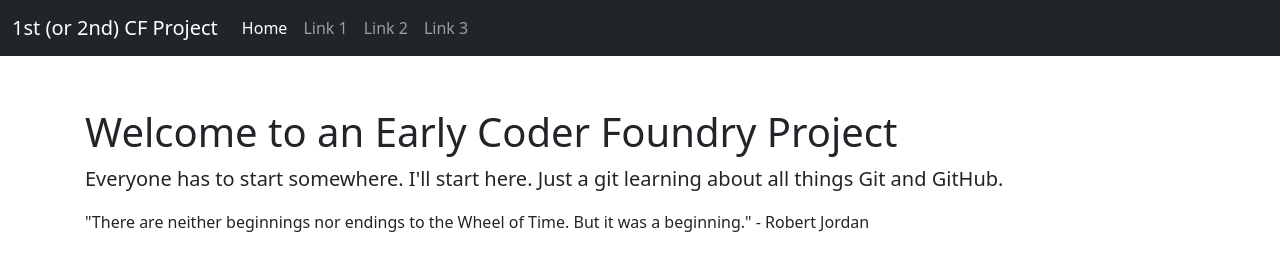
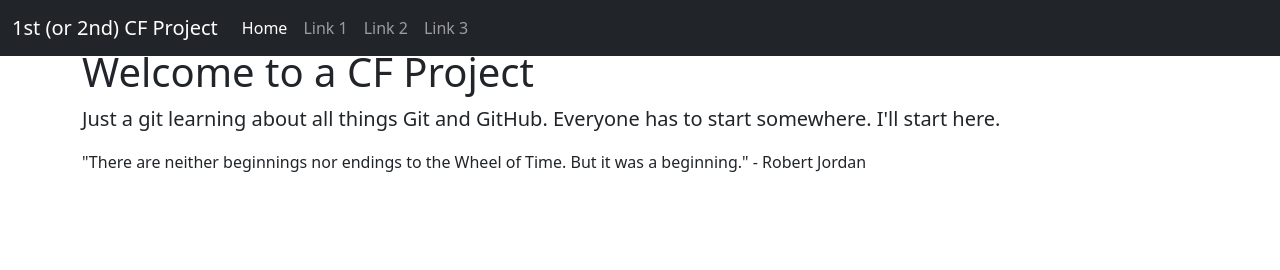
Before and after one commit to 37LeBlanc/CoderFoundryProject1, a plain HTML site: page index.html in a window 1280 px wide. Drawn offline with nearby package versions, Linux system fonts and the light colour scheme.

Commit message:
Learning about Changes and Pushes
Thought it strange that the padding for the title doesn't match Bobby's example. Not sure what's going on there.

```diff
--- /dev/null
+++ b/css/site.css
@@ -0,0 +1,3 @@
+    main.container {
+        padding: 90px 15px 0px;
+    }
--- a/index.html
+++ b/index.html
@@ -11,12 +11,8 @@
     <link href="https://cdn.jsdelivr.net/npm/bootstrap@5.1.1/dist/css/bootstrap.min.css" rel="stylesheet"
         integrity="sha384-F3w7mX95PdgyTmZZMECAngseQB83DfGTowi0iMjiWaeVhAn4FJkqJByhZMI3AhiU" crossorigin="anonymous">
 
-   <!-- Convert this to an external style sheet -->
-   <style>
-       main>.container {
-           padding: 60px 15px 0;
-       }
-   </style>
+    <link href="css/site.css" rel="stylesheet">
+
 </head>
 
 <body>
@@ -49,8 +45,8 @@
 
 <main class="flex-shrink-0">
    <div class="container">
-       <h1 class="mt-5">Welcome to an Early Coder Foundry Project</h1>
-       <p class="lead">Everyone has to start somewhere. I'll start here. Just a git learning about all things Git and GitHub.</p>
+       <h1 class="mt-5">Welcome to a CF Project</h1>
+       <p class="lead">Just a git learning about all things Git and GitHub. Everyone has to start somewhere. I'll start here. </p>
        <P>"There are neither beginnings nor endings to the Wheel of Time. But it was a beginning." - Robert Jordan</P>
    </div>
  </main>
```
Also changed, not shown: js/site.js (added).
